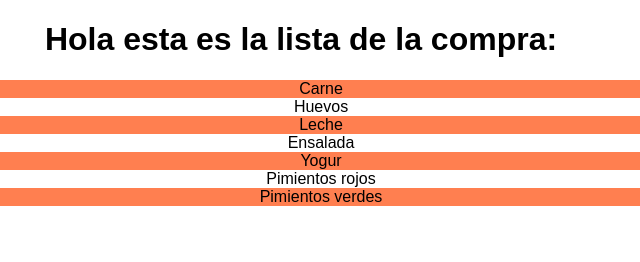
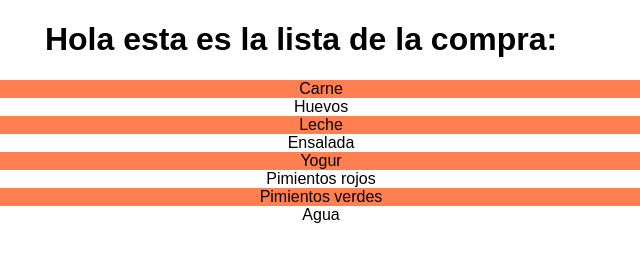
Before and after one commit to fluque34/lista-compra, a plain HTML site: page index.html in a window 1280 px wide. Shown: the full height of the page, 339-979 px from the left. Drawn offline with Linux system fonts and the light colour scheme.

Commit message:
Nuevos elementos

```diff
--- a/index.html
+++ b/index.html
@@ -17,6 +17,7 @@
 			<li>Yogur</li>
 			<li>Pimientos rojos</li>
 			<li>Pimientos verdes</li>
+			<li>Agua</li>
 		</ul>
 
 	</div>
```
